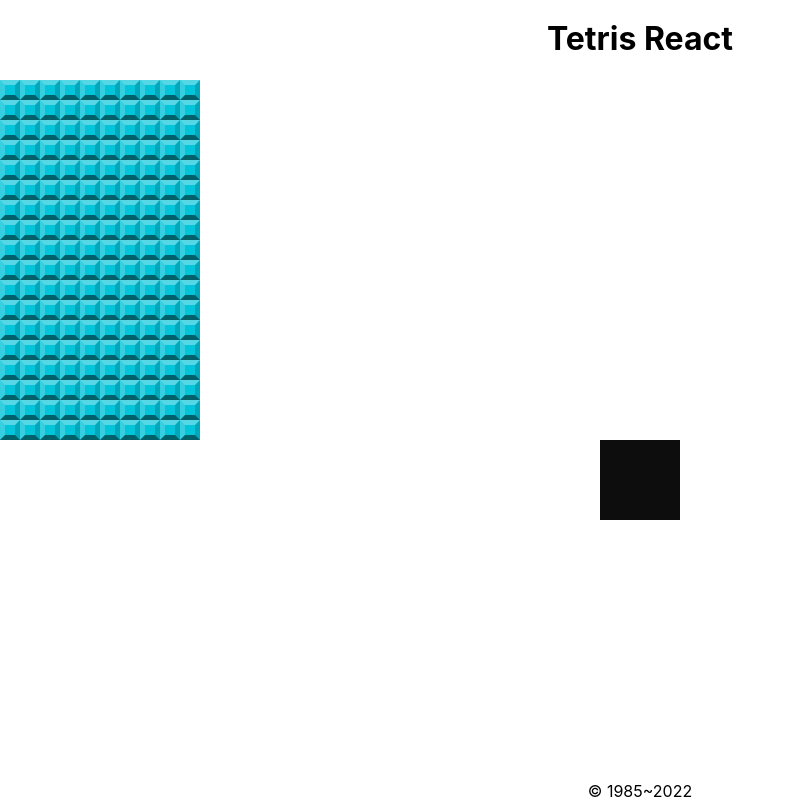
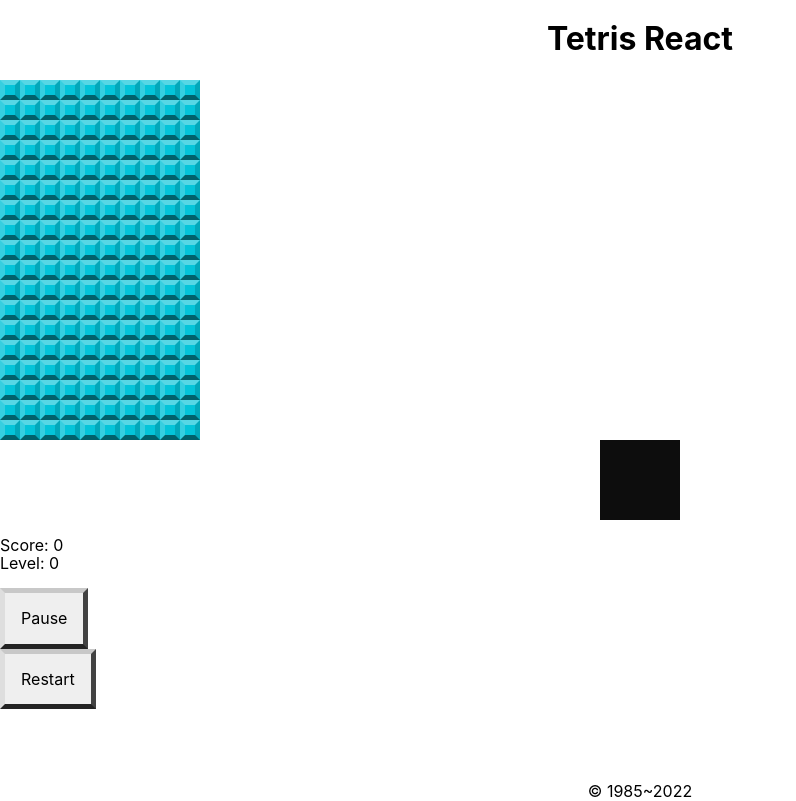
Before and after one commit to masterciel/react_tetris, a React (Vite) app: page / in a window 1280 px wide. Shown: the whole page, without its empty margins (0-796 px from the left). Built offline with nearby package versions, Linux system fonts and the light colour scheme.

Commit message:
✨ feat: add game information component

```diff
--- /dev/null
+++ b/src/components/GameInformation/GameInformation.css
@@ -0,0 +1,9 @@
+.game-information__button {
+  display: block;
+  padding: 1em;
+  border-width: 5px;
+  border-top-color: var(--button-color-t);
+  border-left-color: var(--button-color-l);
+  border-right-color: var(--button-color-r);
+  border-bottom-color: var(--button-color-b);
+}
--- /dev/null
+++ b/src/components/GameInformation/GameInformation.tsx
@@ -0,0 +1,28 @@
+import React from 'react';
+import './GameInformation.css';
+
+const GameInformation = () => {
+  // @TODO Update with true values
+  const currentScore = 0;
+  const currentLevel = 0;
+  const isPaused = false;
+
+  // @TODO Create onClick events
+
+  return (
+    <div className="game-information">
+      <dl>
+        <dt>Score: {currentScore}</dt>
+        <dt>Level: {currentLevel}</dt>
+      </dl>
+      <button className="game-information__button" onClick={console.log}>
+        {!isPaused ? 'Pause' : 'Resume'}
+      </button>
+      <button className="game-information__button" onClick={console.log}>
+        Restart
+      </button>
+    </div>
+  );
+};
+
+export { GameInformation };
--- /dev/null
+++ b/src/components/GameInformation/index.ts
@@ -0,0 +1 @@
+export { GameInformation } from './GameInformation';
--- a/src/components/Tetrion/Tetrion.tsx
+++ b/src/components/Tetrion/Tetrion.tsx
@@ -1,4 +1,5 @@
 import React from 'react';
+import { GameInformation } from '../GameInformation';
 import { Matrix } from '../Matrix';
 import { NextQueue } from '../NextQueue';
 import './Tetrion.css';
@@ -8,6 +9,7 @@ const Tetrion = () => {
     <div className="tetrion">
       <Matrix />
       <NextQueue />
+      <GameInformation />
     </div>
   );
 };
```
